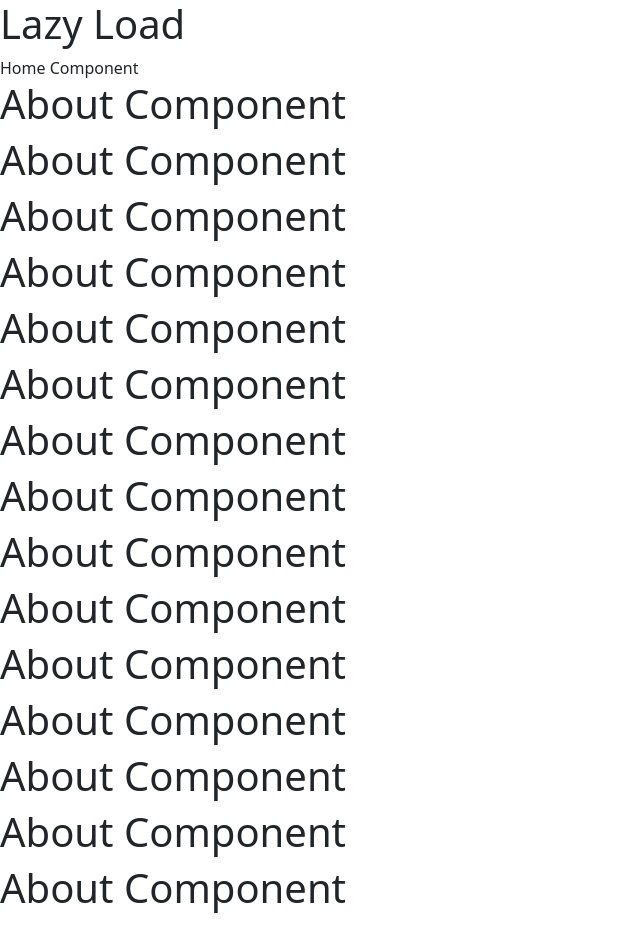
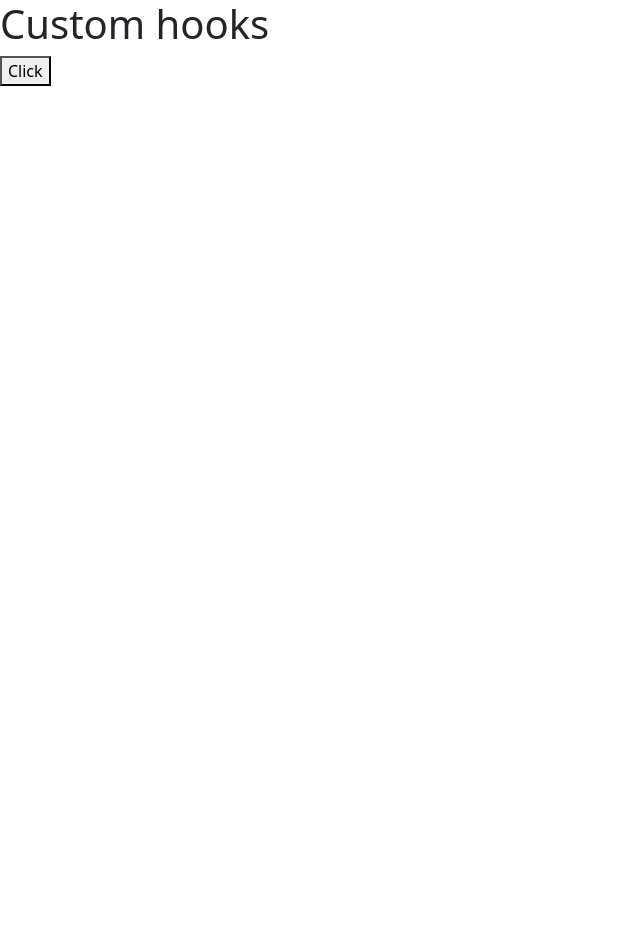
Before and after one commit to deepakp626/learning-react-js, a React (Create React App) app: page /about in a window 1280 px wide. Shown: the top 927 px of the page, without its empty margins (0-640 px from the left). After the commit the page ends 800 px from the top, so only its background shows below. Built offline with nearby package versions, Linux system fonts and the light colour scheme; the HTML template or start-up script is replaced by a standard one.

Commit message:
more learning

```diff
--- a/src/About.js
+++ b/src/About.js
@@ -1,48 +1,32 @@
-import React from 'react'
-class About extends React.Component{
-  render(
-    ){
-    return( <div>
-        <h1>About Component</h1>
-        <h1>About Component</h1>
-        <h1>About Component</h1>
-        <h1>About Component</h1>
-        <h1>About Component</h1>
-        <h1>About Component</h1>
-        <h1>About Component</h1>
-        <h1>About Component</h1>
-        <h1>About Component</h1>
-        <h1>About Component</h1>
-        <h1>About Component</h1>
-        <h1>About Component</h1>
-        <h1>About Component</h1>
-        <h1>About Component</h1>
-        <h1>About Component</h1>
-        <h1>About Component</h1>
-        <h1>About Component</h1>
-        <h1>About Component</h1>
-        <h1>About Component</h1>
-        <h1>About Component</h1>
-        <h1>About Component</h1>
-        <h1>About Component</h1>
-        <h1>About Component</h1>
-        <h1>About Component</h1>
-        <h1>About Component</h1>
-        <h1>About Component</h1>
-        <h1>About Component</h1>
-        <h1>About Component</h1>
-        <h1>About Component</h1>
-        <h1>About Component</h1>
-        <h1>About Component</h1>
-        <h1>About Component</h1>
-        <h1>About Component</h1>
-        <h1>About Component</h1>
-        <h1>About Component</h1>
-        <h1>About Component</h1>
-        <h1>About Component</h1>
-        <h1>About Component</h1>
-    </div> )
-    }
+//// lazy load
+// import React from 'react'
+// class About extends React.Component{
+//   render(
+//     ){
+//     return( <div>
+//         <h1>About Component</h1>
+//     </div> )
+//     }
+// }
+
+
+//// type checking with propstype
+import React, { Component } from 'react'
+import PropTypes from 'prop-types'
+class About extends Component {
+  render() {
+    return (
+      <div>
+          <h1>About Component</h1>
+      <h2>{this.props.age} </h2>
+      <h2>{this.props.name} </h2>
+      </div>
+    )
+  }
 }
 
+About.propTypes={
+  age: PropTypes.number,
+  name: PropTypes.string,
+}
 export default About;
--- a/src/App.js
+++ b/src/App.js
@@ -568,23 +568,86 @@ import "./App.css";
 // }
 
 
-import React,{Suspense,lazy} from 'react'
-// import Home from './Home'
-const Home =lazy(()=>import('./Home'))
-const About = lazy(()=>import('./About'))
-class App extends React.Component{
-  render(){
-    return( <div>
-      <h1>Lazy Load</h1>
-      <Suspense fallback={<div>Please Wail... Home is Loading</div>}>
-      <Home />
-      </Suspense>
-      <Suspense fallback={<div>Please Wail... About is Loading</div>}>
-      <About />
-      </Suspense>
-    </div>
-     )
-    }
+///// lazy load
+// import React,{Suspense,lazy} from 'react'
+// // import Home from './Home'
+// const Home =lazy(()=>import('./Home'))
+// const About = lazy(()=>import('./About'))
+// class App extends React.Component{
+//   render(){
+//     return( <div>
+//       <h1>Lazy Load</h1>
+//       <Suspense fallback={<div>Please Wail... Home is Loading</div>}>
+//       <Home />
+//       </Suspense>
+//       <Suspense fallback={<div>Please Wail... About is Loading</div>}>
+//       <About />
+//       </Suspense>
+//     </div>
+//      )
+//     }
+// }
+
+
+//// upload file
+// import React from 'react'
+
+//  class App extends React.Component {
+//   upload(e){
+//     console.warn(e.target.files)
+//     const files = e.target.files;
+//     const formData = new FormData();
+//     formData.append('img',files[0]);
+//     fetch('http://localhost:3000/',{
+//       methos:"POST",
+//       body:formData
+//     }).then((reqs)=>{
+//       reqs.json().then((result)=>{
+//         console.warn("result",result)
+//       })
+//     })
+
+//   }
+//   render() {
+//     return (
+//       <div>
+//         <h1>Upload file in react JS</h1>
+//         <input type="file" onChange={(e)=>{this.upload(e)}}  name="img"></input>
+//       </div>
+//     )
+//   }
+// }
+
+
+// /// type checking with propstypes in reactjs
+// import React from 'react'
+// import About from './About'
+// class App extends React.Component {
+//   render() {
+//     return (
+//       <div>
+//         <h1>type checking with propstypes in React</h1>
+//         <About age={20} name={"deepak"} />
+//       </div>
+//     )
+//   }
+// }
+
+
+
+//// custom hooks
+import React,{useState, useEffect} from 'react'
+import useTitle from './useTitle'
+const App = ()=> {
+  const [count,setCount]= useState(0);
+  useTitle(count)
+    return (
+      <div>
+        <h1>Custom hooks</h1>
+        <button onClick={()=>{setCount(count+1)}}>Click</button>
+      </div>
+    )
 }
 
+
 export default App;
--- /dev/null
+++ b/src/useTitle.js
@@ -0,0 +1,7 @@
+import { useEffect } from "react";
+const useTitle = (props) =>{
+   useEffect(()=>{
+    document.title = props + " Hits on button";
+   })
+}
+export default useTitle;
```
